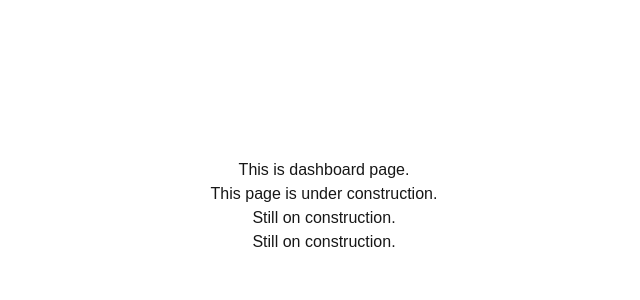
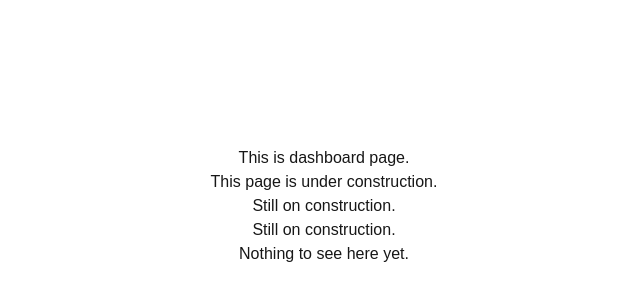
Before and after one commit to reuelrai/library-of-unsent-letters, a Next.js app: page /Dashboard in a window 1280 px wide. Shown: the part 194-494 px from the top of the page, without its empty margins (316-956 px from the left). Built offline with nearby package versions, Linux system fonts and the light colour scheme.

Commit message:
minor changes

```diff
--- a/src/app/Dashboard/page.tsx
+++ b/src/app/Dashboard/page.tsx
@@ -7,6 +7,8 @@ export default function Dashboard() {
                 <h3>This page is under construction.</h3>
                 <h1>Still on construction.</h1>
                 <h3>Still on construction.</h3>
+                <h4>Nothing to see here yet.</h4>
+
             </div>
         </>
     );
```
